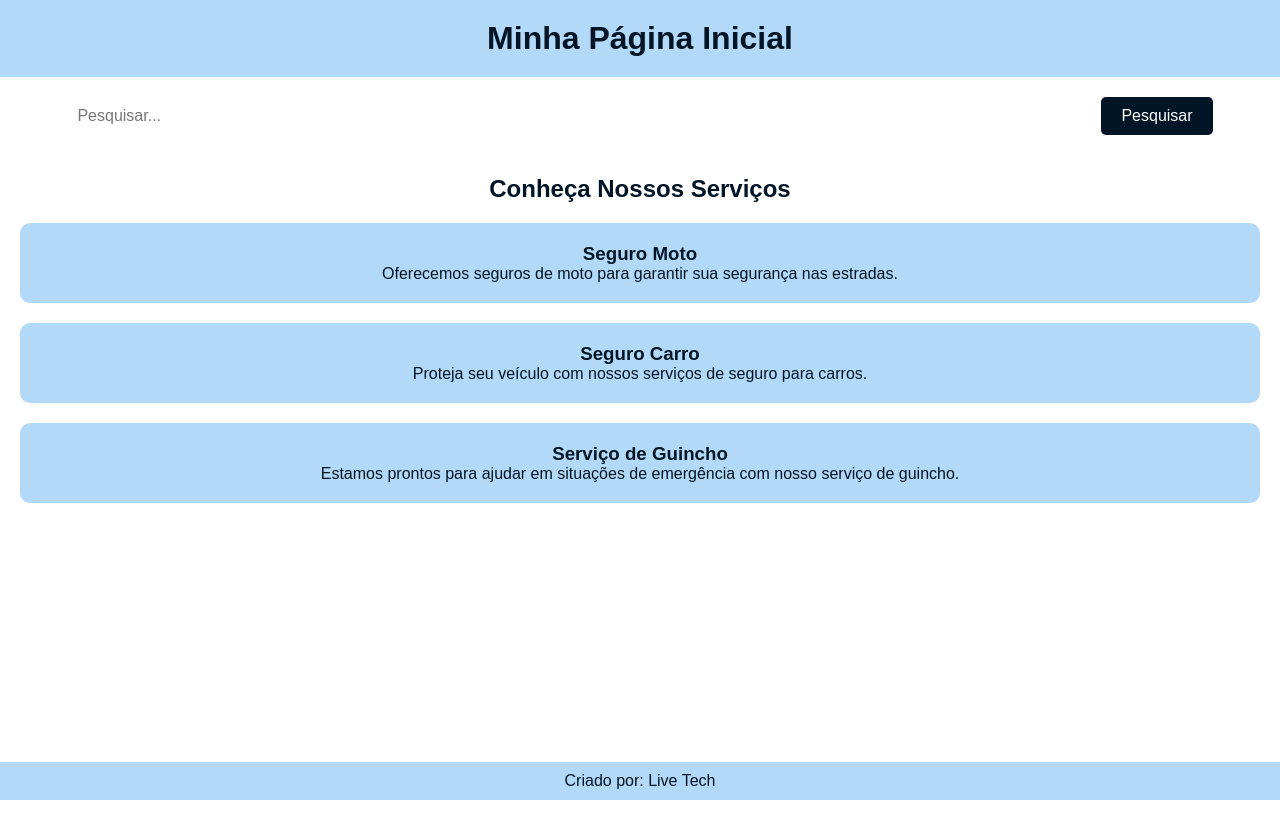
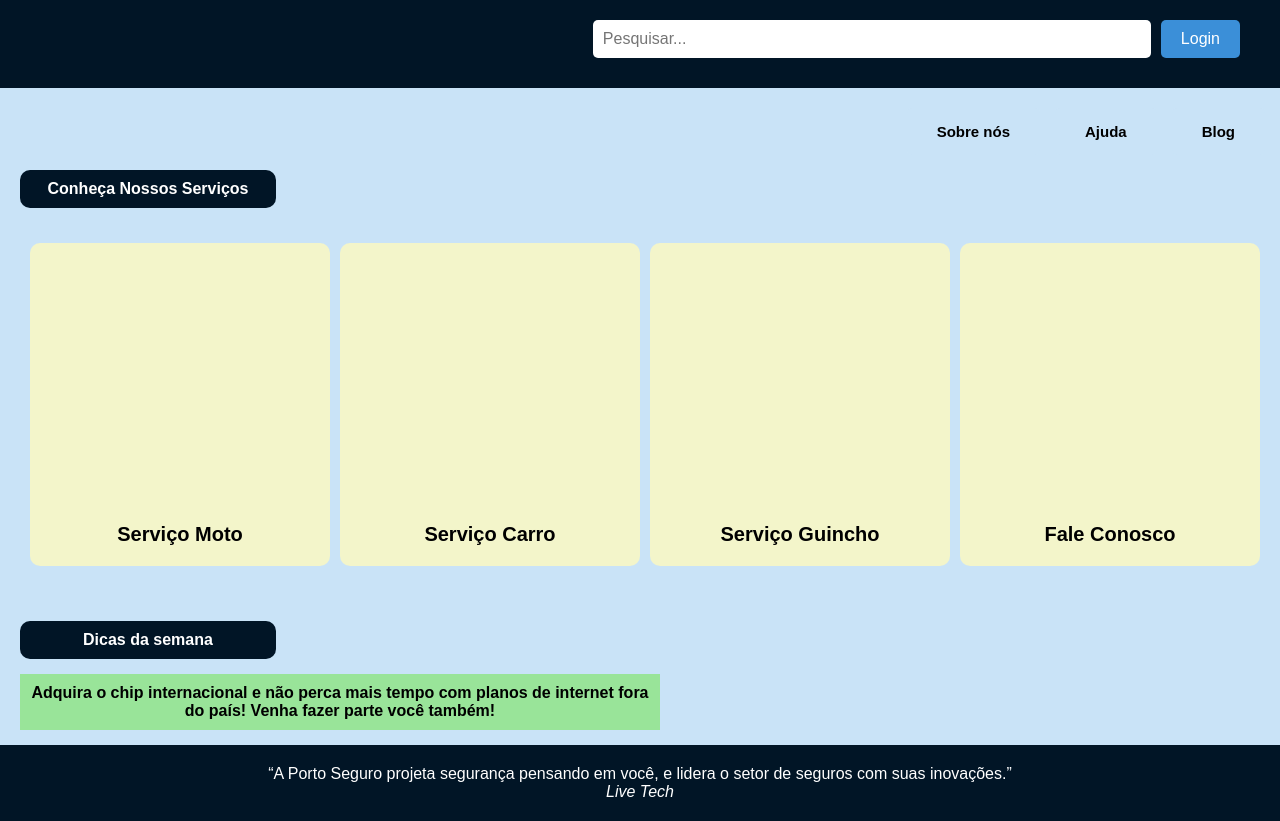
Before and after one commit to matheuseps/projeto-porto, a React (Create React App) app: page / in a window 1280 px wide. Before the commit the page ends 800 px from the top, so only its background shows below. Built offline with nearby package versions, Linux system fonts and the light colour scheme.

Commit message:
mudanças

```diff
--- a/src/App.css
+++ b/src/App.css
@@ -47,7 +47,7 @@
 /* Estilo do corpo da página */
 body {
   font-family: Arial, sans-serif;
-  background-color: #FFF;
+  background-color: #c9e3f7;
   color: #011526;
   margin: 0;
   padding: 0;
@@ -55,7 +55,7 @@ body {
 
 /* Estilo do cabeçalho */
 header {
-  background-color: #B2D9F7;
+  background: #011526;
   text-align: center;
   padding: 20px 0;
 }
@@ -64,14 +64,33 @@ header h1 {
   color: #011526;
 }
 
+h2 {
+  padding-left: 20px;
+}
+
+/* Estilo de links */
+a:link {
+  color: #000000;
+  text-decoration: none; /* Remove a sublinhado padrão */
+  font-weight: bold; /* Define a espessura da fonte para negrito */
+  font-size: 20px;
+}
+
+a:hover {
+  color: #000000; /* Cor do link quando o mouse passa por cima */
+  text-decoration: underline; /* Adiciona um sublinhado quando o mouse passa por cima */
+}
+
 /* Estilo da seção de pesquisa */
 .search {
-  text-align: center;
-  padding: 20px 0;
+  text-align: right;
+  padding-top: 10;
+  padding-bottom: 10px;
+  padding-right: 40px;
 }
 
 .search input[type="text"] {
-  width: 80%;
+  width: 45%;
   padding: 10px;
   font-size: 16px;
   border: none;
@@ -79,7 +98,7 @@ header h1 {
 }
 
 .search button {
-  background-color: #011526;
+  background-color: #3b8fd8;
   color: #FFF;
   padding: 10px 20px;
   font-size: 16px;
@@ -89,8 +108,53 @@ header h1 {
   cursor: pointer;
 }
 
+/* Estilos para os botões */
+.buttons {
+  margin-top: 20px;
+  text-align: right;
+  font-weight: bold
+}
+
+.buttons button {
+  background-color: #c9e3f7; /* Cor de fundo */
+  color: #000000; /* Cor do texto */
+  font-weight: bold;
+  font-size: 15px; /* Tamanho da letra */
+  border: none;
+  padding: 15px 30px; /* Tamanho dos botões */
+  margin-right: 15px; /* Espaço entre os botões */
+  cursor: pointer;
+  border-radius: 5px;
+  transition: background-color 0.3s ease; /* Efeito de transição na cor de fundo */
+}
+
+.buttons button:hover {
+  background-color: #0056b3; /* Cor de fundo ao passar o mouse */
+}
+
+/* Estilo para subtitulos da semana */
+.subtitulos {
+  background-color: #011526; /* Cor de fundo verde */
+  color: #ffffff; /* Cor do texto (preto) */
+  padding-left: 10px; /* Espaçamento interno */
+  padding-right: 10px;
+  padding-top: 10px;
+  padding-bottom: 10px;
+  font-size: 16px; /* Tamanho da fonte */
+  font-weight: bold; /* Negrito */
+  width:20%; /* Largura do elemento (ajuste conforme necessário) */
+  text-align: center; /* Centraliza o texto horizontalmente */
+  margin-left: 20px; /* Posiciona no lado esquerdo da tela */
+  margin-bottom: 15px; /* Posição embaixa da tela */
+  margin-top: 15px; /* Posição em cima da tela */
+  border-radius: 10px; /* Bordas curvadas (ajuste conforme necessário) */
+}
+
 /* Estilo da seção de serviços */
 .services {
+  display: flex;
+  flex-wrap: wrap;
+  justify-content: space-between;
   padding: 20px;
   text-align: center;
 }
@@ -100,25 +164,75 @@ header h1 {
   margin-bottom: 20px;
 }
 
+/* Estilo para os quadrados superiores */
+.upper-services {
+  flex-basis: 100%; /* Faz com que ocupe toda a largura disponível */
+  display: flex;
+  justify-content: space-between;
+}
+
+/* Estilo para cada serviço */
 .service {
+  flex: 0 0 calc(25% - 10px); /* Tamanho fixo de 25% da largura com espaçamento */
   margin-bottom: 20px;
   padding: 20px;
-  background-color: #B2D9F7;
+  background-color: #f3f5ca;
   border-radius: 10px;
+  box-sizing: border-box;
+  text-align: center;
 }
 
 .service h3 {
   color: #011526;
 }
 
-/* Estilo do rodapé */
-footer {
-  background-color: #B2D9F7;
+/* Estilo para fazer os serviços ficarem quadrados */
+.service:before {
+  content: "";
+  padding-top: 100%;
+  display: block;
+}
+
+/* Estilo para dicas da semana */
+.texto-tips {
+  background-color: #99e499; /* Cor de fundo verde */
+  padding-left: 10px; /* Espaçamento interno */
+  padding-right: 10px;
+  padding-top: 10px;
+  padding-bottom: 10px;
+  color: #000; /* Cor do texto (preto) */
+  padding: 10px; /* Espaçamento interno */
+  font-size: 16px; /* Tamanho da fonte */
+  font-weight: bold; /* Negrito */
+  width: 50%; /* Largura do elemento (ajuste conforme necessário) */
+  text-align: center; /* Centraliza o texto horizontalmente */
+  margin-left: 20px; /* Posiciona no lado esquerdo da tela */
+  margin-bottom: 15px; /* Posição embaixa da tela */
+  margin-top: 15px; /* Posição em cima da tela */
+  padding-left: 10px; /* Espaçamento interno */
+  padding-right: 10px;
+  padding-top: 10px;
+  padding-bottom: 10px;
+}
+
+/* Estilização do rodapé */
+.footer {
+  background-color: #011526;
+  color: #fff;
+  padding: 20px 0;
   text-align: center;
-  padding: 10px 0;
-  position: absolute;
-  bottom: 0;
-  width: 100%;
+}
+
+.footer-content {
+  display: flex;
+  justify-content: space-between;
+  align-items: center;
+  flex-wrap: wrap;
+}
+
+.footer-bottom {
+  margin-top: 20px;
+  font-size: 14px;
 }
 
 /* Estilo responsivo */
--- a/src/App.js
+++ b/src/App.js
@@ -1,36 +1,54 @@
 import React from 'react';
 import CSS from "./App.css"
+import AnchorLink from 'react-anchor-link-smooth-scroll';
 
 function App() {
   return (
     <div>
       <header>
-        <h1>Minha Página Inicial</h1>
+
+        {/* Aba de pesquisa */}
+        <div className="search">
+          <input type="text" placeholder="Pesquisar..." />
+          <button>Login</button>
+        </div>
       </header>
 
-      <section className="search">
-        <input type="text" placeholder="Pesquisar..." />
-        <button>Pesquisar</button>
-      </section>
+      {/* Botões "Sobre nós", "Ajuda" e "Blog" */}
+      <div className="buttons">
+        <button>Sobre nós</button>
+        <button>Ajuda</button>
+        <button>Blog</button>
+      </div>
+
+      <h2 className='subtitulos'>Conheça Nossos Serviços</h2>
 
       <section className="services">
-        <h2>Conheça Nossos Serviços</h2>
+        <br></br>
         <div className="service">
-          <h3>Seguro Moto</h3>
-          <p>Oferecemos seguros de moto para garantir sua segurança nas estradas.</p>
+          <a href='ServicoMoto'>Serviço Moto</a>
         </div>
         <div className="service">
-          <h3>Seguro Carro</h3>
-          <p>Proteja seu veículo com nossos serviços de seguro para carros.</p>
+        <a href='ServicoMoto'>Serviço Carro</a>
         </div>
         <div className="service">
-          <h3>Serviço de Guincho</h3>
-          <p>Estamos prontos para ajudar em situações de emergência com nosso serviço de guincho.</p>
+        <a href='ServicoMoto'>Serviço Guincho</a>
+        </div>
+        <div className="service">
+        <a href='ServicoMoto'>Fale Conosco</a>
         </div>
       </section>
 
-      <footer>
-        <p>Criado por: Live Tech</p>
+      <h2 className='subtitulos'>Dicas da semana</h2>
+      <div className='texto-tips'>
+        <p>Adquira o chip internacional e não perca mais tempo com planos de internet fora do país! Venha fazer parte você também!</p>
+      </div>
+
+
+
+      <footer className='footer'>
+        <p>“A Porto Seguro projeta segurança pensando em você, e lidera o setor de seguros com suas inovações.”</p>
+        <i>Live Tech</i>
       </footer>
     </div>
   );
```
Also changed, not shown: src/footer.js (added, +15 -0 lines), src/header.js (added, +15 -0 lines), src/p.js (added, +22 -0 lines).
